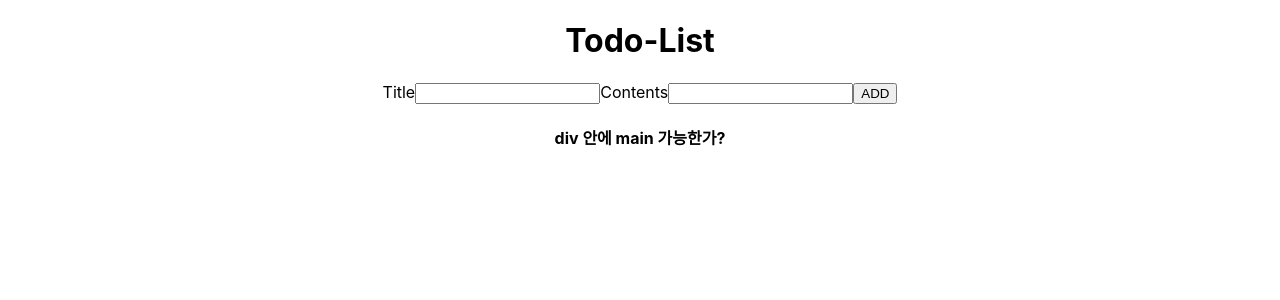
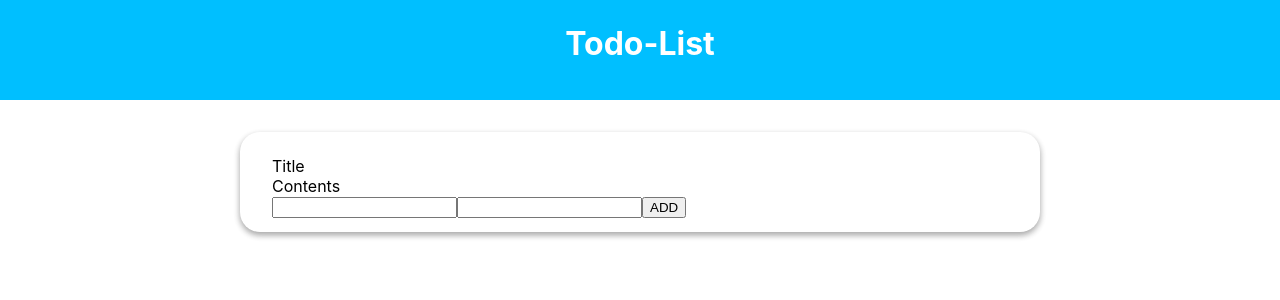
Before and after one commit to calendar2/Todo-list, a React (Create React App) app: page /patrick in a window 1280 px wide. Shown: the top 300 px of the page. Built offline with nearby package versions, Linux system fonts and the light colour scheme.

Commit message:
8/31 투두리스트 css가 너무 어렵다...

```diff
--- a/src/App.css
+++ b/src/App.css
@@ -1,3 +1,57 @@
-.App {
+h1 {
+  margin-top: 0px;
+  padding-top: 1.5rem;
+}
+
+.container {
+  /* 페이지 중앙 정렬 */
+  margin: 0 auto;
+  margin-top: 2rem;
+  width: 800px;
+  height: 100px;
+
+  /* 그림자 */
+  box-shadow: 0 3px 6px rgba(0, 0, 0, 0.16), 0 3px 6px rgba(0, 0, 0, 0.23);
+
+  /* 테두리 둥글게 */
+  border-radius: 20px;
+}
+
+.container2 {
+  margin-top: 2rem;
+  margin-left: 4rem;
+  margin-right: 4rem;
+  width: 250px;
+  height: 250px;
+
+  /* 그림자 */
+  box-shadow: 0 3px 6px rgba(0, 0, 0, 0.16), 0 3px 6px rgba(0, 0, 0, 0.23);
+
+  /* 테두리 둥글게 */
+  border-radius: 20px;
+}
+
+.addbox {
+  padding-top: 1.5rem;
+  padding-left: 2rem;
+}
+
+.contentList {
+  padding-left: 2rem;
+  padding-top: 2rem;
+}
+
+.doneBtn {
+  margin-left: 3rem;
+}
+
+.header {
   text-align: center;
+  background-color: deepskyblue;
+  color: #fff;
+  height: 100px;
 }
+
+.lists {
+  flex-direction: row;
+}
--- a/src/App.js
+++ b/src/App.js
@@ -1,26 +1,92 @@
-import { useState } from 'react';
+import React, { useState } from 'react';
 import './App.css';
-import Header from './contents/Header';
-import Nav from './contents/Nav';
-import Patrick from './contents/Patrick';
 
-function App(props) {
-  const [todos, setTodos] = useState([]);
+function App() {
+  const [title, setTitle] = useState('');
+  const [contents, setContents] = useState('');
 
-  // const onAddList = (title, contents) => {
-  //   const newTodo = {'title' : title, 'contents' : contents}
-  //   const newTodos = [...todos]
-  //   newTodos.push(newTodo)
-  //   setTodos(newTodos)
-  //   console.log(todos)
-  // }
+  const [todoList, setTodoList] = useState([]);
+
+  const onSubmit = (e) => {
+    e.preventDefault();
+
+    if(title === '') {
+      alert('제목을 입력해주세요!');
+    }
+    else if(contents === '') {
+      alert('내용을 입력해주세요!');
+    }
+    else {
+      const nextTodoList = todoList.concat({
+        id: todoList.length,
+        title: title,
+        contents: contents,
+        checked: false,
+      })
+
+      setTodoList(nextTodoList)
+      setTitle('');
+      setContents('');
+    }
+  }
+
+  const onDelete = (id) => {
+    setTodoList(todoList.filter(todoItem =>
+      todoItem.id !== id
+    ));
+  };
+
+  const onDone = (id) => {
+    setTodoList(todoList.map(todoItem =>
+      todoItem.id === id ?
+      {...todoItem, checked : !todoItem.checked} : todoItem
+    ))
+  }
 
   return (
-    <div className="App">
-      <Header/>
-      <Nav setTodos={setTodos} />
-      <Patrick/>
-      <div>{todos}</div>
+    <div>
+      {/* Head 영역 */}
+      <div className='header'>
+        <h1>Todo-List</h1>
+      </div>
+
+      {/* 작성 영역 */}
+      <div className="container">
+        <div className='addbox'>
+          <div>
+            <div>Title</div>
+            <div>Contents</div>
+          </div>
+          <div>
+            <form onSubmit={onSubmit}>
+              <input className='inputTitle' type='text' value={title} onChange={(e) => setTitle(e.target.value)} />
+              <input className='inputContents' type='text' value={contents} onChange={(e) => setContents(e.target.value)} />
+              <input className='inputSubmit' type="submit" value='ADD' />
+            </form>
+          </div>
+        </div>
+      </div>
+
+      {/* 목록 영역 */}
+      <div className='lists'>
+        {todoList.map((todoItem) => (
+          <div className='container2'>
+            <div className='contentList'>
+              <input className='checkbox' type='checkbox' checked={todoItem.checked} />
+              {todoItem.checked ? 'Done !' : ''}
+              <br/>
+              <h2>{todoItem.title}</h2>
+              {todoItem.contents}
+              <br/><br/><br/>
+              <button type='button' className='deleteBtn' onClick={() => onDelete(todoItem.id)}>DELETE</button>
+              {todoItem.checked ?
+              <button type='button' className='doneBtn' onClick={() => onDone(todoItem.id)}>CANCEL</button> :
+              <button type='button' className='doneBtn' onClick={() => onDone(todoItem.id)}>DONE</button>
+              }
+            </div>
+          </div>
+        ))}
+      </div>
     </div>
   );
 }
--- a/src/contents/Nav.js
+++ b/src/contents/Nav.js
@@ -1,35 +1,42 @@
 import React , { useState } from "react";
 
 function Nav(props) {
-  const [title, setTitle] = useState('');
-  const [contents, setContents] = useState('');
+  const [title_nav, setTitle_nav] = useState('');
+  const [contents_nav, setContents_nav] = useState('');
+
+  const [todos, setTodos] = useState([]);
 
   const onAdd = (e) => {
     e.preventDefault();
 
-    if(title === '') {
+    if(title_nav === '') {
       alert('제목을 입력해주세요!');
     }
-    else if(contents === '') {
+    else if(contents_nav === '') {
       alert('내용을 입력해주세요!');
     }
     else {
-      const newTodo = {'title' : title, 'contents' : contents};
-      const newTodos = [...props.todos]
-      newTodos.push(newTodo)
-      props.setTodos(newTodos);
+      props.setTitle(title_nav);
+      props.setContents(contents_nav)
+
+      const newTodo = {title_nav : title_nav, contents_nav : contents_nav};
+      const newTodos = [...todos];
+      newTodos.push(newTodo);
+      setTodos(newTodos);
+
+      console.log(todos[0].title_nav)
     }
 
-    setTitle('');
-    setContents('');
+    setTitle_nav('');
+    setContents_nav('');
   }
 
   return (
     <nav>
       Title
-      <input type='text' value={title} onChange={(e) => setTitle(e.target.value)} />
+      <input type='text' value={title_nav} onChange={(e) => setTitle_nav(e.target.value)} />
       Contents
-      <input type='text' value={contents} onChange={(e) => setContents(e.target.value)} />
+      <input type='text' value={contents_nav} onChange={(e) => setContents_nav(e.target.value)} />
       <button type="button" onClick={onAdd}>ADD</button>
     </nav>
   );
```
